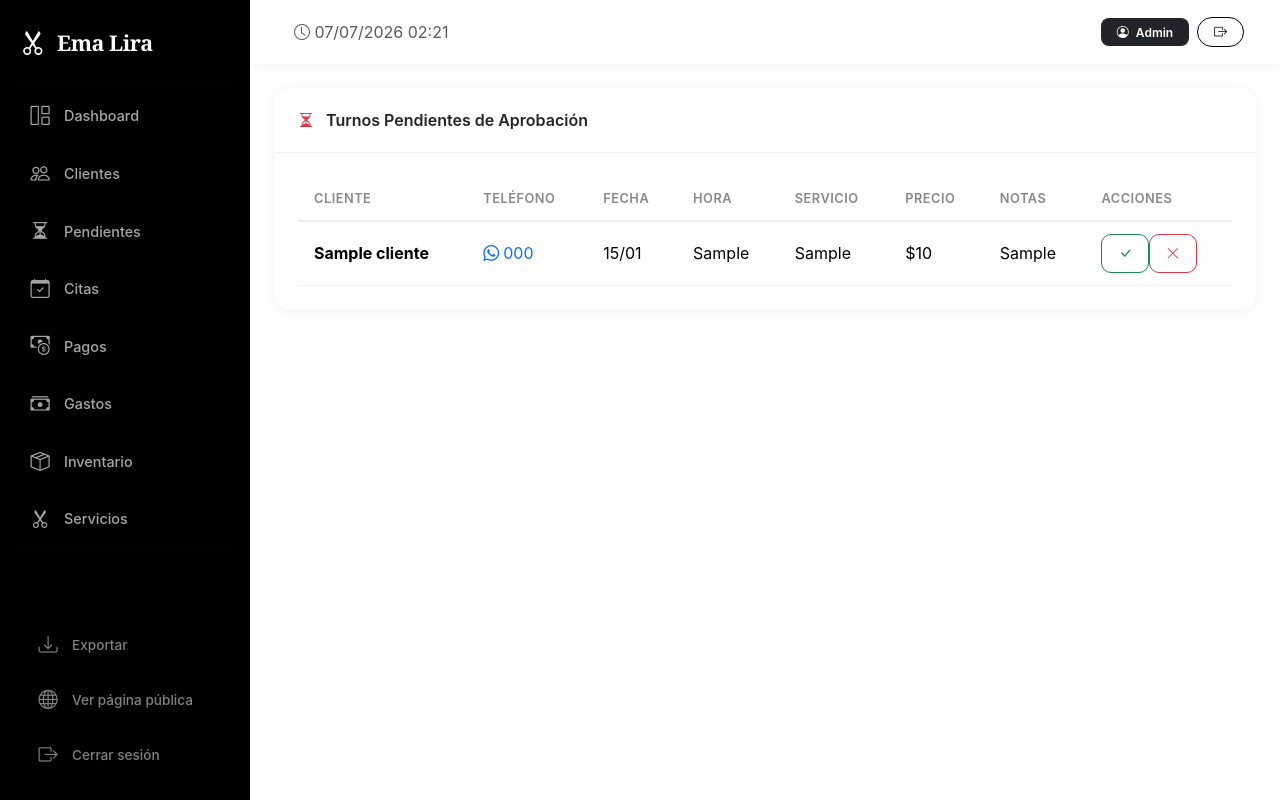
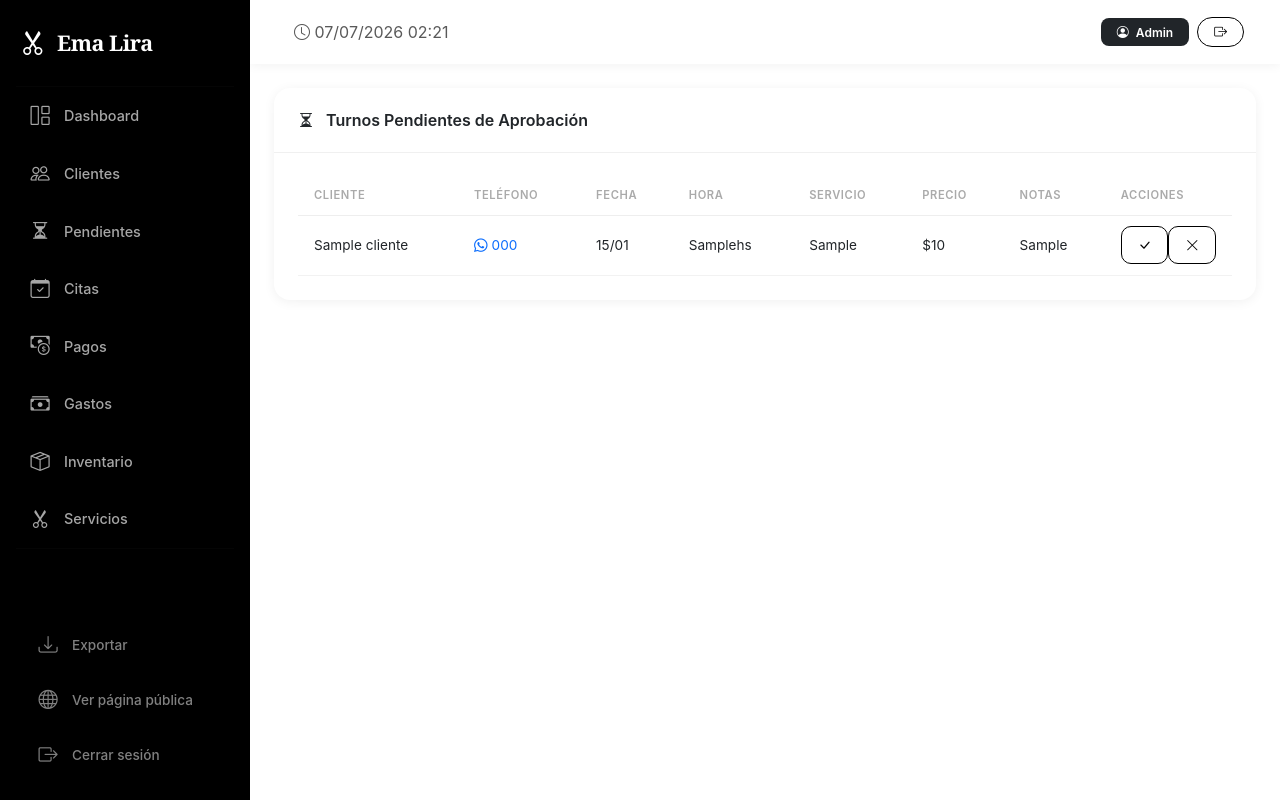
Before and after one commit to Preto18/peluqueria-ema-lira, a Flask app: template templates/turnos_pendientes.html in a window 1280 px wide. Run offline with Flask 3, Linux system fonts and the light colour scheme; the template is opened without the code that fills it: values that come from a table or form of the project are taken from there, others are empty; tables that the repository leaves empty hold one stand-in row (values such as "Sample post"); some libraries are stand-ins or nearby versions.

Commit message:
style: turnos pendientes minimalista monocromatico como citas

```diff
--- a/templates/turnos_pendientes.html
+++ b/templates/turnos_pendientes.html
@@ -3,12 +3,12 @@
 {% block content %}
 <div class="card">
     <div class="card-header d-flex justify-content-between align-items-center">
-        <span><i class="bi bi-hourglass-split me-2 text-danger"></i> Turnos Pendientes de Aprobaci&oacute;n</span>
+        <span><i class="bi bi-hourglass-split me-2"></i> Turnos Pendientes de Aprobaci&oacute;n</span>
     </div>
     <div class="card-body">
         {% if citas %}
         <div class="table-responsive">
-            <table class="table table-hover">
+            <table class="citas-table">
                 <thead>
                     <tr>
                         <th>Cliente</th>
@@ -18,13 +18,15 @@
                         <th>Servicio</th>
                         <th class="d-none d-sm-table-cell">Precio</th>
                         <th class="d-none d-md-table-cell">Notas</th>
-                        <th>Acciones</th>
+                        <th style="width:90px">Acciones</th>
                     </tr>
                 </thead>
                 <tbody>
+                    {% set hoy = now().strftime('%Y-%m-%d') %}
                     {% for cita in citas %}
-                    <tr>
-                        <td class="fw-bold">{{ cita.cliente.nombre }}</td>
+                    {% set es_hoy = cita.fecha.strftime('%Y-%m-%d') == hoy %}
+                    <tr class="row-pendiente{{ ' row-hoy' if es_hoy }}">
+                        <td>{{ cita.cliente.nombre }}</td>
                         <td class="d-none d-md-table-cell">
                             {% if cita.cliente.telefono %}
                             <a href="https://wa.me/{{ cita.cliente.telefono }}" target="_blank" class="text-decoration-none" title="WhatsApp">
@@ -32,8 +34,12 @@
                             </a>
                             {% else %}-{% endif %}
                         </td>
-                        <td>{{ cita.fecha.strftime('%d/%m') }} <span class="d-sm-none text-muted">{{ cita.hora }}</span></td>
-                        <td class="d-none d-sm-table-cell">{{ cita.hora }}</td>
+                        <td>
+                            {{ cita.fecha.strftime('%d/%m') }}
+                            {% if es_hoy %}<span class="badge bg-dark ms-1">Hoy</span>{% endif %}
+                            <span class="d-sm-none text-muted ms-1">{{ cita.hora }}</span>
+                        </td>
+                        <td class="d-none d-sm-table-cell">{{ cita.hora }}hs</td>
                         <td class="text-truncate" style="max-width:90px">{{ cita.servicio }}</td>
                         <td class="d-none d-sm-table-cell">${{ '{:,.0f}'.format(cita.precio).replace(',', '.') }}</td>
                         <td class="d-none d-md-table-cell">{{ cita.notas or '-' }}</td>
@@ -42,12 +48,12 @@
                                 <form method="POST" action="/admin/citas/cambiar-estado/{{ cita.id }}/aceptada" style="display:inline">
                                     <input type="hidden" name="csrf_token" value="{{ csrf_token() }}">
                                     <input type="hidden" name="next" value="{{ request.url }}">
-                                    <button type="submit" class="btn btn-outline-success" title="Aceptar"><i class="bi bi-check-lg"></i></button>
+                                    <button type="submit" class="btn btn-outline-dark" title="Aceptar"><i class="bi bi-check-lg"></i></button>
                                 </form>
                                 <form method="POST" action="/admin/citas/cambiar-estado/{{ cita.id }}/cancelada" style="display:inline" onsubmit="return confirm('&iquest;Rechazar este turno?')">
                                     <input type="hidden" name="csrf_token" value="{{ csrf_token() }}">
                                     <input type="hidden" name="next" value="{{ request.url }}">
-                                    <button type="submit" class="btn btn-outline-danger" title="Rechazar"><i class="bi bi-x-lg"></i></button>
+                                    <button type="submit" class="btn btn-outline-dark" title="Rechazar"><i class="bi bi-x-lg"></i></button>
                                 </form>
                             </div>
                         </td>
```
